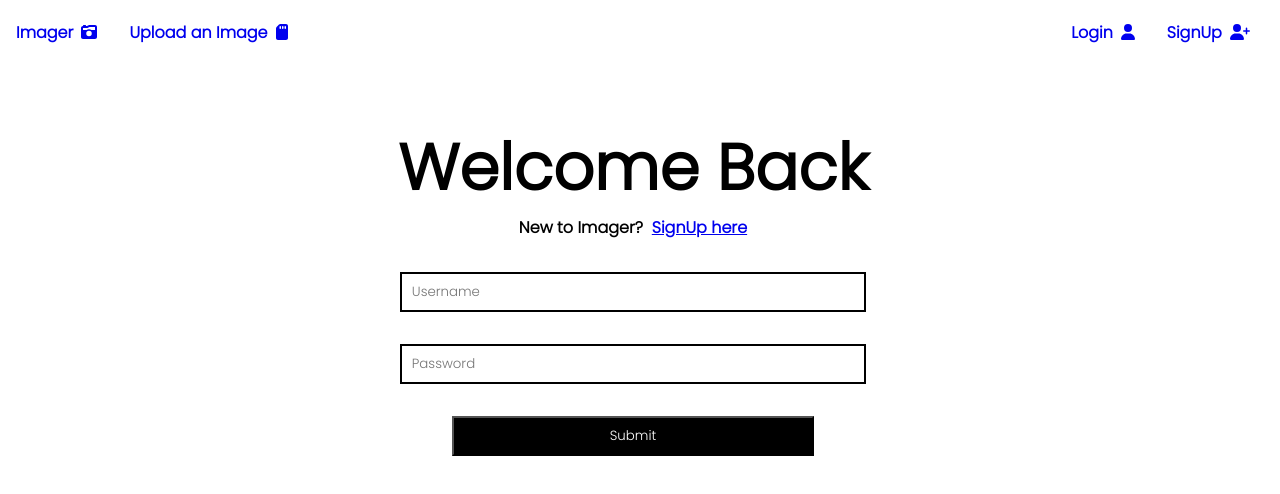
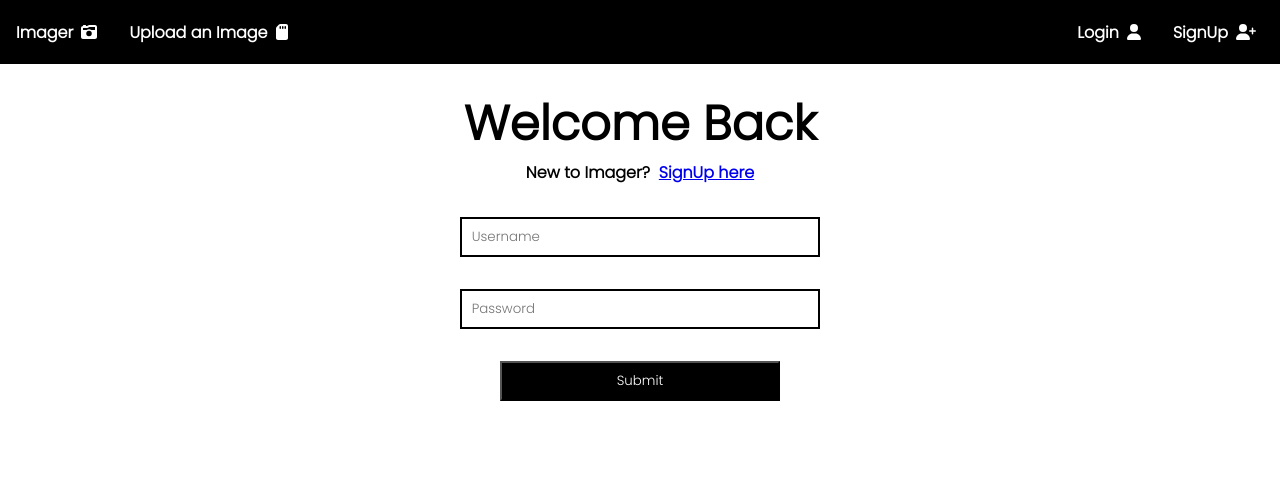
Before and after one commit to jaditi930/Imager-Free-Images-App, a React (Create React App) app in the folder imager-frontend/: page /login in a window 1280 px wide. Shown: the top 494 px of the page. Built offline with nearby package versions, Linux system fonts and the light colour scheme; no server answers; a web font is replaced by a local one.

Commit message:
meta tag added

```diff
--- a/imager-frontend/src/App.css
+++ b/imager-frontend/src/App.css
@@ -19,9 +19,8 @@
 
 body{
   background-color: white;
-  height: 100vh;
-  width:98.9vw;
   color:black;
+  overflow-x: hidden;
 }
 .heading{
   font-size:3rem;
@@ -58,7 +57,7 @@ justify-content: center;
   flex-direction: column;
   overflow: hidden;
   gap:10px;
-
+  align-items: center;
 }
 img{
   /* transition: all ease 1s; */
@@ -94,6 +93,9 @@ img:hover{
   height: 4rem;
   font-size: 1rem;
   font-weight: bold;
+  background-color: black;
+  color:white;
+  width:100vw;
 }
 .navbar_items{
   padding: 1rem;
@@ -112,7 +114,6 @@ form{
   display: flex;
   flex-direction: column;
   gap:2rem;
-  padding: 2rem;
   max-width: 80vw;
 }
 form input{
--- a/imager-frontend/src/components/App.js
+++ b/imager-frontend/src/components/App.js
@@ -10,7 +10,7 @@ import Login from './Login';
 import UploadImage from './UploadImage';
 import Alert from './Alert';
 import { BrowserRouter,Routes,Route} from 'react-router-dom';
-
+import { MetaTags } from 'react-meta-tags';
 
 function App() {
 
@@ -39,6 +39,9 @@ function logout(){
 
   return (
     <>
+    <MetaTags>
+    <meta name="viewport" content="width=device-width, initial-scale=1.0"></meta>
+    </MetaTags>
     <BrowserRouter>
     <NavBar loadImages={loadImages}/>
     <Alert alertMsg={alertMsg} setMsg={setMsg}/>
--- a/imager-frontend/src/components/Login.js
+++ b/imager-frontend/src/components/Login.js
@@ -24,7 +24,7 @@ export default function Login(props){
     return (
         <div className="form">
         <form >
-        <div className="heading" style={{fontSize:"4rem",paddingBottom:"0px"}}>Welcome Back
+        <div className="heading" style={{paddingBottom:"0px"}}>Welcome Back
         <div className="subheading">New to Imager?&nbsp;&nbsp;
         <Link to="/signup">SignUp here</Link>
         </div>
--- a/imager-frontend/src/components/NavBar.js
+++ b/imager-frontend/src/components/NavBar.js
@@ -6,28 +6,28 @@ export default function NavBar(props){
         <nav id="navbar">
 
         <span className="navbar_items">
-        <Link to="/" onClick={props.loadImages}>
+        <Link to="/" onClick={props.loadImages} style={{color:"white"}}>
             Imager
         <FontAwesomeIcon icon={faCameraRetro} style={{marginLeft:"0.5rem"}}/>
         </Link>
         </span>
 
         <span className="navbar_items">
-        <Link to="/upload">
+        <Link to="/upload" style={{color:"white"}}>
             Upload an Image
         <FontAwesomeIcon icon={faSdCard} style={{marginLeft:"0.5rem"}}/>
         </Link>
         </span>
 
-        <Link to="/login" style={{textDecoration:"none",marginLeft:"auto"}}>
+        <Link to="/login" style={{textDecoration:"none",marginLeft:"auto",color:"white"}}>
         <span className="navbar_items">Login
         <FontAwesomeIcon icon={faUser} style={{marginLeft:"0.5rem"}}/>
         </span>
         </Link>
 
-        <Link to="/signup" style={{textDecoration:"none"}}>
+        <Link to="/signup" style={{textDecoration:"none",color:"white"}}>
         <span className="navbar_items">SignUp
-        <FontAwesomeIcon icon={faUserPlus} style={{marginLeft:"0.5rem"}}/>
+        <FontAwesomeIcon icon={faUserPlus} style={{marginLeft:"0.5rem",marginRight:"0.5rem"}}/>
         </span>
         </Link>
 
--- a/imager-frontend/src/components/SignUp.js
+++ b/imager-frontend/src/components/SignUp.js
@@ -24,7 +24,7 @@ export default function SignUp(props){
     return (
       <div className="form">
         <form >
-        <div className="heading" style={{fontSize:"4rem",paddingBottom:"0px"}}>Join Imager
+        <div className="heading" style={{paddingBottom:"0px"}}>Join Imager
         <div className="subheading">Already have an account?&nbsp;&nbsp;
         <Link to="/login">Login here</Link>
         </div>
--- a/imager-frontend/src/components/UploadImage.js
+++ b/imager-frontend/src/components/UploadImage.js
@@ -28,7 +28,7 @@ export default function UploadImage(props){
     return (<>
         <div className="form">
         <form>
-        <div className="heading" style={{fontSize:"4rem",paddingBottom:"0px"}}>Upload Image</div>
+        <div className="heading" style={{paddingBottom:"0px"}}>Upload Image</div>
             <div>
             <input
         type="file"
--- a/package.json
+++ b/package.json
@@ -29,6 +29,7 @@
     "mongoose": "^7.4.3",
     "nodemon": "^3.0.1",
     "react-bootstrap": "^2.8.0",
+    "react-meta-tags": "^1.0.1",
     "uuid": "^9.0.0"
   },
   "description": ""
```
Also changed, not shown: 1 other file (tests, documents, lock files or other folders).
